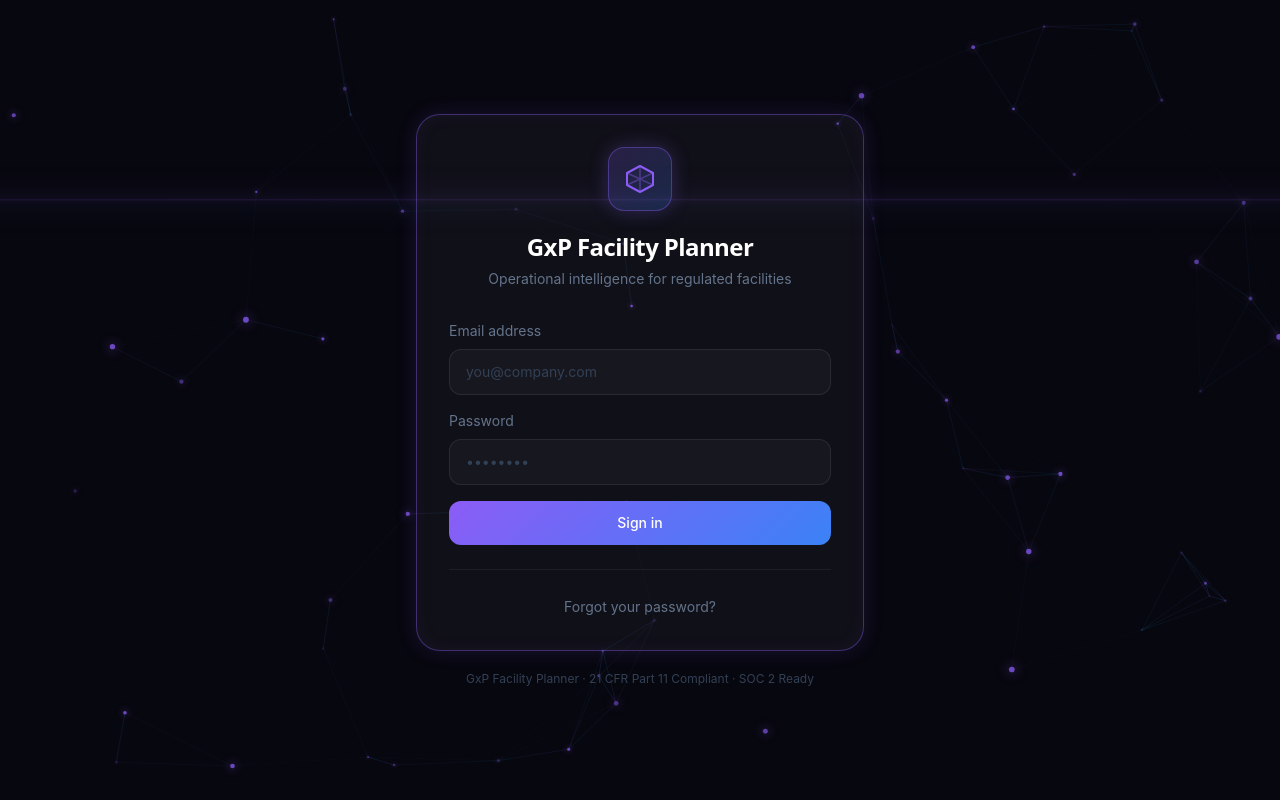
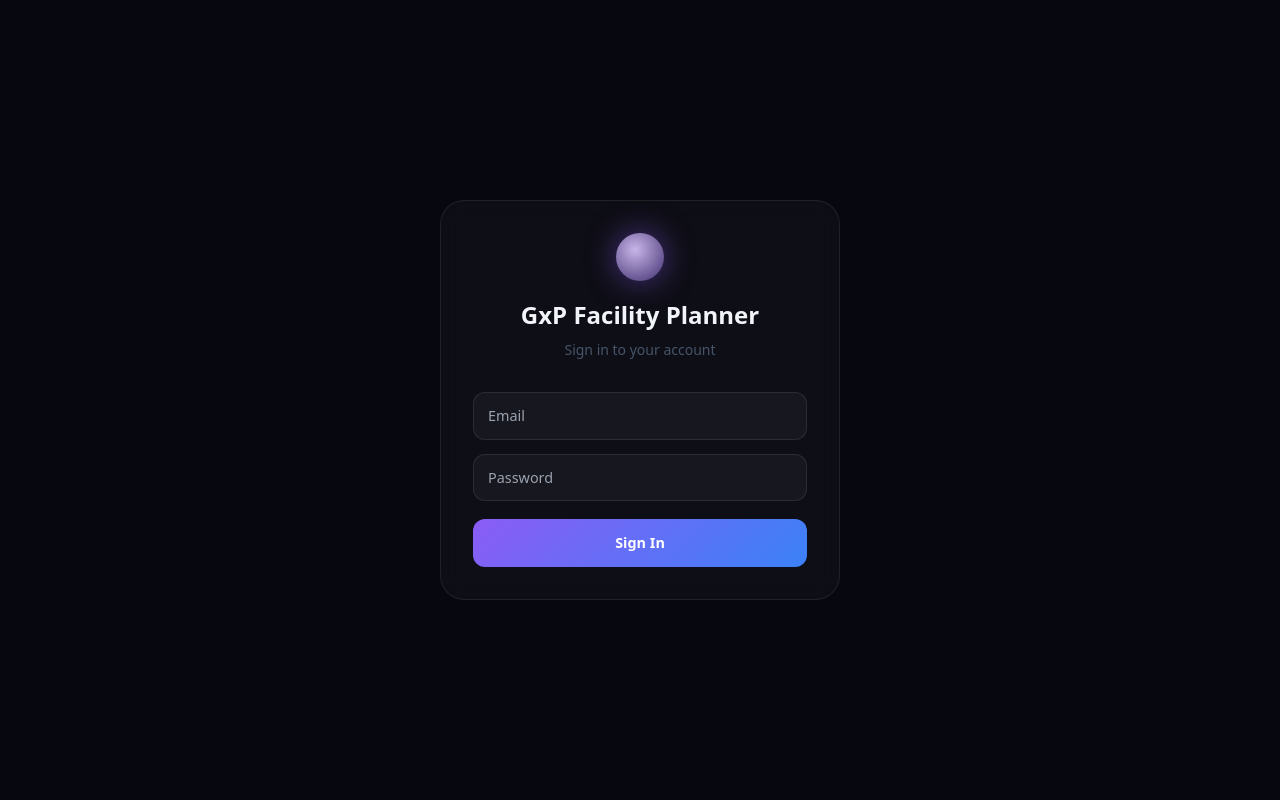
Before and after one commit to dataddgroup-lab/gxp-planner, a Next.js app: page /auth/login in a window 1280 px wide. Built offline with nearby package versions, Linux system fonts and the light colour scheme.

Commit message:
FIX: board auth client-side via useEffect + login uses browser client directly (localStorage)

```diff
--- a/app/auth/login/page.tsx
+++ b/app/auth/login/page.tsx
@@ -1,9 +1,11 @@
 'use client'
 
 import { useState } from 'react'
-import NeuralBackground from '@/components/NeuralBackground'
+import { useRouter } from 'next/navigation'
+import { createClient } from '@/lib/supabase/client'
 
 export default function LoginPage() {
+  const router = useRouter()
   const [email, setEmail] = useState('')
   const [password, setPassword] = useState('')
   const [error, setError] = useState('')
@@ -13,73 +15,50 @@ export default function LoginPage() {
     e.preventDefault()
     setLoading(true)
     setError('')
-
-    const res = await fetch('/api/auth/login', {
-      method: 'POST',
-      headers: { 'Content-Type': 'application/json' },
-      body: JSON.stringify({ email, password }),
-    })
-
-    if (res.ok) {
-      window.location.href = '/dashboard'
-    } else {
-      const data = await res.json()
-      setError(data.error ?? 'Login failed')
+    const supabase = createClient()
+    const { error: authError } = await supabase.auth.signInWithPassword({ email, password })
+    if (authError) {
+      setError(authError.message)
       setLoading(false)
+      return
     }
+    router.push('/dashboard')
   }
 
   return (
-    <div className="min-h-screen bg-bg flex items-center justify-center relative overflow-hidden px-4">
-      <NeuralBackground />
-      <div className="relative w-full max-w-md animate-fade-in">
-        <div className="glass rounded-3xl p-8 glow-border">
-          <div className="text-center mb-8">
-            <div className="inline-flex items-center justify-center w-16 h-16 rounded-2xl mb-5 relative"
-              style={{ background: 'linear-gradient(135deg, rgba(139,92,246,0.2), rgba(59,130,246,0.2))', border: '1px solid rgba(139,92,246,0.3)' }}>
-              <svg width="32" height="32" viewBox="0 0 32 32" fill="none">
-                <path d="M16 3L29 10V22L16 29L3 22V10L16 3Z" stroke="url(#grad)" strokeWidth="2" strokeLinejoin="round"/>
-                <path d="M16 3V29M3 10L29 22M29 10L3 22" stroke="url(#grad)" strokeWidth="1.5" strokeOpacity="0.4"/>
-                <defs>
-                  <linearGradient id="grad" x1="3" y1="3" x2="29" y2="29">
-                    <stop stopColor="#8b5cf6"/>
-                    <stop offset="1" stopColor="#06b6d4"/>
-                  </linearGradient>
-                </defs>
-              </svg>
-              <div className="absolute inset-0 rounded-2xl" style={{ boxShadow: '0 0 20px rgba(139,92,246,0.3)' }} />
-            </div>
-            <h1 className="font-display text-2xl font-semibold text-white tracking-tight">GxP Facility Planner</h1>
-            <p className="text-muted text-sm mt-1.5">Operational intelligence for regulated facilities</p>
-          </div>
-
-          <form onSubmit={handleLogin} className="space-y-4">
-            <div>
-              <label className="block text-sm text-muted mb-2">Email address</label>
-              <input type="email" required value={email} onChange={e => setEmail(e.target.value)}
-                placeholder="you@company.com" className="input-glass w-full px-4 py-3 text-sm" />
-            </div>
-            <div>
-              <label className="block text-sm text-muted mb-2">Password</label>
-              <input type="password" required value={password} onChange={e => setPassword(e.target.value)}
-                placeholder="••••••••" className="input-glass w-full px-4 py-3 text-sm" />
-            </div>
-
-            {error && (
-              <div className="glass rounded-xl px-4 py-3 text-red-400 text-sm border border-red-500/20">{error}</div>
-            )}
-
-            <button type="submit" disabled={loading}
-              className="btn-primary w-full py-3 text-sm mt-2 disabled:opacity-50 disabled:cursor-not-allowed">
-              {loading ? 'Signing in...' : 'Sign in'}
-            </button>
-          </form>
-
-          <div className="mt-6 pt-6 border-t border-white/[0.06] text-center">
-            <a href="/auth/forgot" className="text-sm text-muted hover:text-purple transition-colors">Forgot your password?</a>
-          </div>
+    <div style={{ minHeight: '100vh', background: '#07070f', display: 'flex', alignItems: 'center', justifyContent: 'center', fontFamily: 'system-ui, sans-serif' }}>
+      <div style={{ width: '100%', maxWidth: 400, padding: 32, background: 'rgba(255,255,255,0.03)', border: '1px solid rgba(255,255,255,0.08)', borderRadius: 24, backdropFilter: 'blur(12px)' }}>
+        <div style={{ textAlign: 'center', marginBottom: 32 }}>
+          <div style={{ width: 48, height: 48, borderRadius: '50%', background: 'radial-gradient(circle at 40% 35%, rgba(220,200,255,0.9), rgba(139,92,246,0.4))', margin: '0 auto 16px', boxShadow: '0 0 30px rgba(139,92,246,0.5)' }} />
+          <h1 style={{ color: '#f1f5f9', fontSize: '1.5rem', fontWeight: 700, margin: 0 }}>GxP Facility Planner</h1>
+          <p style={{ color: '#475569', marginTop: 6, fontSize: '0.875rem' }}>Sign in to your account</p>
         </div>
-        <p className="text-center text-xs text-dim mt-5">GxP Facility Planner · 21 CFR Part 11 Compliant · SOC 2 Ready</p>
+        <form onSubmit={handleLogin} style={{ display: 'flex', flexDirection: 'column', gap: 14 }}>
+          <input
+            type="email"
+            placeholder="Email"
+            value={email}
+            onChange={e => setEmail(e.target.value)}
+            required
+            style={{ background: 'rgba(255,255,255,0.04)', border: '1px solid rgba(255,255,255,0.09)', borderRadius: 12, padding: '12px 14px', color: '#e2e8f0', fontSize: '0.9rem', outline: 'none' }}
+          />
+          <input
+            type="password"
+            placeholder="Password"
+            value={password}
+            onChange={e => setPassword(e.target.value)}
+            required
+            style={{ background: 'rgba(255,255,255,0.04)', border: '1px solid rgba(255,255,255,0.09)', borderRadius: 12, padding: '12px 14px', color: '#e2e8f0', fontSize: '0.9rem', outline: 'none' }}
+          />
+          {error && <p style={{ color: '#f87171', fontSize: '0.825rem', margin: 0 }}>{error}</p>}
+          <button
+            type="submit"
+            disabled={loading}
+            style={{ background: 'linear-gradient(135deg,#8b5cf6,#3b82f6)', border: 'none', borderRadius: 12, padding: '13px', color: '#fff', fontSize: '0.9rem', fontWeight: 600, cursor: loading ? 'wait' : 'pointer', opacity: loading ? 0.7 : 1, marginTop: 4 }}
+          >
+            {loading ? 'Signing in...' : 'Sign In'}
+          </button>
+        </form>
       </div>
     </div>
   )
--- a/app/dashboard/board/BoardClient.tsx
+++ b/app/dashboard/board/BoardClient.tsx
@@ -1,6 +1,6 @@
 'use client'
 
-import { useState } from 'react'
+import { useState, useEffect } from 'react'
 import { createClient } from '@/lib/supabase/client'
 
 type Priority = 'critical' | 'high' | 'medium' | 'low'
@@ -60,9 +60,12 @@ function groupByCol(cards: Card[]): Columns {
   return cols
 }
 
-export default function BoardClient({ initialItems, tenantId, userId }: Props) {
+export default function BoardClient({ initialItems }: Props) {
   const supabase = createClient()
   const [cols, setCols] = useState<Columns>(() => groupByCol(initialItems))
+  const [tenantId, setTenantId] = useState<string | null>(null)
+  const [userId, setUserId] = useState<string>('')
+  const [authLoading, setAuthLoading] = useState(true)
   const [dragging, setDragging] = useState<{ card: Card; fromCol: ColId } | null>(null)
   const [overCol, setOverCol] = useState<ColId | null>(null)
   const [selected, setSelected] = useState<Card | null>(null)
@@ -72,6 +75,27 @@ export default function BoardClient({ initialItems, tenantId, userId }: Props) {
   const [newPriority, setNewPriority] = useState<Priority>('medium')
   const [saving, setSaving] = useState(false)
   const [insertError, setInsertError] = useState('')
+
+  useEffect(() => {
+    async function loadAuth() {
+      const { data: { user } } = await supabase.auth.getUser()
+      if (!user) { setAuthLoading(false); return }
+      setUserId(user.id)
+      const tid = (user.app_metadata?.tenant_id as string) ?? null
+      setTenantId(tid)
+      if (tid) {
+        const { data: items } = await supabase
+          .from('board_items')
+          .select('*')
+          .eq('tenant_id', tid)
+          .order('position', { ascending: true })
+        if (items) setCols(groupByCol(items as Card[]))
+      }
+      setAuthLoading(false)
+    }
+    loadAuth()
+  // eslint-disable-next-line react-hooks/exhaustive-deps
+  }, [])
 
   const total = COL_ORDER.reduce((s, c) => s + cols[c].length, 0)
   const doneCount = cols.done.length
@@ -115,6 +139,14 @@ export default function BoardClient({ initialItems, tenantId, userId }: Props) {
     if (error) { setInsertError(error.message); setSaving(false); return }
     if (data) setCols(prev => ({ ...prev, backlog: [data as Card, ...prev.backlog] }))
     setNewTitle(''); setShowAdd(false); setSaving(false)
+  }
+
+  if (authLoading) {
+    return (
+      <div style={{ padding: '28px 32px', minHeight: '100vh', display: 'flex', alignItems: 'center', justifyContent: 'center' }}>
+        <div style={{ color: '#475569', fontSize: '0.875rem' }}>Loading board...</div>
+      </div>
+    )
   }
 
   return (
--- a/app/dashboard/board/page.tsx
+++ b/app/dashboard/board/page.tsx
@@ -1,36 +1,6 @@
-import { createClient } from '@/lib/supabase/server'
 import BoardClient from './BoardClient'
 
-// Layout already handles auth — this page just fetches data
-export default async function BoardPage() {
-  const supabase = await createClient()
-  const { data: { user } } = await supabase.auth.getUser()
-
-  if (!user) {
-    // Layout will redirect; render empty shell to avoid error
-    return <BoardClient initialItems={[]} tenantId={null} userId="" />
-  }
-
-  const { data: profile } = await supabase
-    .from('profiles')
-    .select('tenant_id')
-    .eq('id', user.id)
-    .single()
-  const tenantId = profile?.tenant_id ?? null
-
-  const { data: items } = tenantId
-    ? await supabase
-        .from('board_items')
-        .select('*')
-        .eq('tenant_id', tenantId)
-        .order('position', { ascending: true })
-    : { data: [] }
-
-  return (
-    <BoardClient
-      initialItems={items ?? []}
-      tenantId={tenantId}
-      userId={user.id}
-    />
-  )
+// Auth and data fetching handled client-side — no cookie dependency
+export default function BoardPage() {
+  return <BoardClient initialItems={[]} tenantId={null} userId="" />
 }
```
